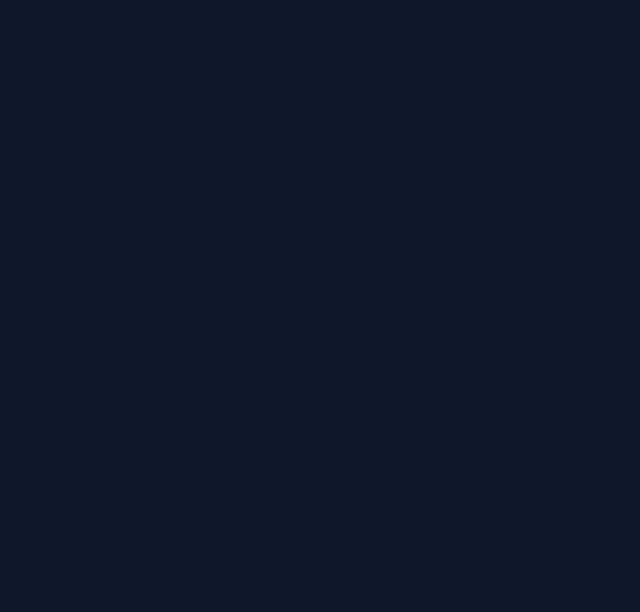
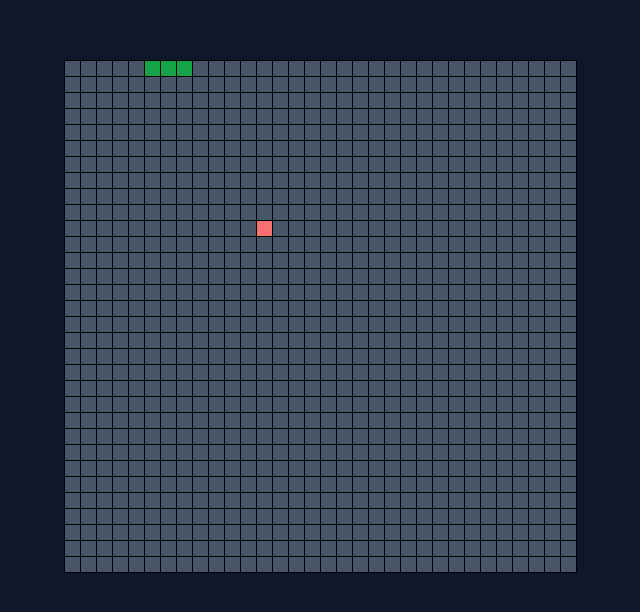
Before and after one commit to priftisk/hangman, a React (Vite) app: page /snake in a window 1280 px wide. Before the commit this address had no page. Shown: the part 116-728 px from the top of the page, without its empty margins (320-960 px from the left). Built offline with nearby package versions, Linux system fonts and the light colour scheme.

Commit message:
Snake basic movement and target

```diff
--- a/src/App.jsx
+++ b/src/App.jsx
@@ -3,7 +3,7 @@ import { BrowserRouter, Route, Routes } from "react-router-dom";
 import HangmanPage from "./pages/HangmanPage";
 import HomePage from "./pages/HomePage";
 import BattleFieldPage from "./pages/BattleFieldPage";
-import BunnyPage from "./pages/BunnyPage";
+import SnakePage from "./pages/SnakePage";
 // import HowHighPage from "./pages/HowHighPage";
 // import WordlePage from "./pages/WordlePage";
 function App() {
@@ -13,7 +13,7 @@ function App() {
         <Route path="/" element={<HomePage />}>
           <Route path="hangman" element={<HangmanPage />} />
           <Route path="minefield" element={<BattleFieldPage />} />
-          <Route path="bunny" element={<BunnyPage />} />
+          <Route path="snake" element={<SnakePage />} />
           {/* <Route path="how-high" element={<HowHighPage />} />
           <Route path="wordle" element={<WordlePage />} /> */}
         </Route>
--- a/src/components/bunny/Bunny.jsx
+++ /dev/null
@@ -1,74 +0,0 @@
-import { Sprite, useTick } from "@pixi/react";
-import { useEffect, useState, useRef } from "react";
-import { WIDTH, HEIGHT, VELOCITY } from "../../helper/bunny";
-import bunny from "../../icons/bunny/bunny.png";
-export default function Bunny({ setCarrotPos, setScore, carrotPos }) {
-  const [position, setPosition] = useState({ x: WIDTH / 2, y: HEIGHT / 2 });
-  // Use a ref to store the current keys pressed
-  const keysPressed = useRef({
-    w: false,
-    a: false,
-    s: false,
-    d: false,
-  });
-
-  // Handle key down and key up events
-  const handleKeyDown = (e) => {
-    if (["w", "a", "s", "d"].includes(e.key.toLowerCase())) {
-      keysPressed.current[e.key] = true;
-    }
-  };
-
-  const handleKeyUp = (e) => {
-    if (["w", "a", "s", "d"].includes(e.key.toLowerCase())) {
-      keysPressed.current[e.key] = false;
-    }
-  };
-
-  // Add event listeners for key down and key up
-  useEffect(() => {
-    document.addEventListener("keydown", handleKeyDown);
-    document.addEventListener("keyup", handleKeyUp);
-
-    // Clean up event listeners on component unmount
-    return () => {
-      document.removeEventListener("keydown", handleKeyDown);
-      document.removeEventListener("keyup", handleKeyUp);
-    };
-  }, []);
-
-  useEffect(() => {
-    const margin = 5;
-    const targetX = carrotPos.x;
-    const targetY = carrotPos.y;
-
-    if (
-      Math.abs(parseInt(position.x) - targetX) <= margin &&
-      Math.abs(parseInt(position.y) - targetY) <= margin
-    ) {
-      setCarrotPos({ x: parseInt(Math.random() * WIDTH), y: parseInt(Math.random() * HEIGHT) });
-      setScore((prev) => prev + 1);
-    }
-  }, [position]);
-
-  // Update the bunny's position on each tick
-  useTick((delta) => {
-    setPosition((prevPosition) => {
-      let newX = prevPosition.x;
-      let newY = prevPosition.y;
-
-      if (keysPressed.current.w) newY -= VELOCITY * delta; // Move up
-      if (keysPressed.current.a) newX -= VELOCITY * delta; // Move left
-      if (keysPressed.current.s) newY += VELOCITY * delta; // Move down
-      if (keysPressed.current.d) newX += VELOCITY * delta; // Move right
-
-      // Ensure the bunny stays within the screen boundaries
-      newX = Math.max(0, Math.min(WIDTH - 30, newX));
-      newY = Math.max(0, Math.min(HEIGHT - 10, newY));
-
-      return { x: newX, y: newY };
-    });
-  });
-
-  return <Sprite image={bunny} x={position.x} y={position.y} zIndex={2} />;
-}
--- a/src/components/bunny/Carrot.jsx
+++ /dev/null
@@ -1,6 +0,0 @@
-import { Sprite } from "@pixi/react";
-import carrot from "../../icons/bunny/carrot.png";
-
-export default function Carrot({ pos }) {
-  return <Sprite image={carrot} x={pos.x} y={pos.y} zIndex={1} />;
-}
--- /dev/null
+++ b/src/components/snake/Cell.jsx
@@ -0,0 +1,27 @@
+import { useMemo } from "react";
+import PropTypes from "prop-types";
+export default function Cell({ pos, rowIdx, colIdx, targetPos }) {
+  const hasSnake = useMemo(() => {
+    return (
+      pos.findIndex((item) => item.row === rowIdx && item.col === colIdx) !== -1
+    );
+  }, [pos, colIdx, rowIdx]);
+  const hasTarget = useMemo(() => {
+    return targetPos.col === colIdx && targetPos.row === rowIdx;
+  }, [targetPos, colIdx, rowIdx]);
+  return (
+    <td
+      className={`border border-black cursor-move w-4 h-4 ${
+        hasSnake ? "bg-green-600" : hasTarget ? "bg-red-400" : "bg-slate-600"
+      }`}
+      key={`${rowIdx}${colIdx}`}
+    ></td>
+  );
+}
+
+Cell.propTypes = {
+  pos: PropTypes.array,
+  rowIdx: PropTypes.number,
+  colIdx: PropTypes.number,
+  targetPos: PropTypes.object,
+};
--- /dev/null
+++ b/src/helper/snake.jsx
@@ -0,0 +1,24 @@
+export default class Snake {
+  constructor(size, isAlive) {
+    this.size = size;
+    this.isAlive = isAlive;
+  }
+
+  eat(size = 1) {
+    this.size += size;
+  }
+
+  kill() {
+    this.isAlive = false;
+  }
+}
+export const ROWS = 32;
+export const COLS = 32;
+
+export function GridInit() {
+  return Array.from({ length: ROWS }, () =>
+    Array.from({ length: COLS }, () => ({
+      isEmpty: true,
+    }))
+  );
+}
--- a/src/pages/BattleFieldPage.jsx
+++ b/src/pages/BattleFieldPage.jsx
@@ -85,6 +85,7 @@ export default function BattleFieldPage() {
 
     if (hasBomb({ cell: targetCell })) {
       setGameOver(true);
+      setShowBombs(true)
       setGameOverReason("You hit a bomb");
       return;
     }
--- a/src/pages/BunnyPage.jsx
+++ /dev/null
@@ -1,17 +0,0 @@
-import { Stage } from "@pixi/react";
-import Bunny from "../components/bunny/Bunny";
-import { WIDTH, HEIGHT } from "../helper/bunny";
-import Carrot from "../components/bunny/Carrot";
-import { useState } from "react";
-
-export default function BunnyPage() {
-  const [carrotPos, setCarrotPos] = useState({ x: 200, y: 300});
-  const [score, setScore] = useState(0)
-  console.log(carrotPos)
-  return (
-    <Stage width={WIDTH} height={HEIGHT} options={{ background: 0x1099bb }}>
-      <Bunny setCarrotPos={setCarrotPos} setScore={setScore} carrotPos={carrotPos}/>
-      <Carrot pos={carrotPos}/>
-    </Stage>
-  );
-}
--- /dev/null
+++ b/src/pages/SnakePage.jsx
@@ -0,0 +1,84 @@
+import { useEffect, useState } from "react";
+import Snake, { GridInit } from "../helper/snake";
+import Cell from "../components/snake/Cell";
+
+export default function SnakePage() {
+  const [cells, setCells] = useState(GridInit());
+  const snake = new Snake(3);
+  const [pos, setPos] = useState(
+    Array.from({ length: snake.size }, (v, i) => ({ row: 0, col: i }))
+  );
+  const [direction, setDirection] = useState({ row: 0, col: 1 }); // Moving right initially
+  const [targetPos, setTargetPos] = useState({ row: 10, col: 12 });
+  useEffect(() => {
+    // Add event listener for keypress to change snake direction
+    const handleKeyPress = (event) => {
+      switch (event.key) {
+        case "ArrowUp":
+          if (direction.row === 0) setDirection({ row: -1, col: 0 });
+          break;
+        case "ArrowDown":
+          if (direction.row === 0) setDirection({ row: 1, col: 0 });
+          break;
+        case "ArrowLeft":
+          if (direction.col === 0) setDirection({ row: 0, col: -1 });
+          break;
+        case "ArrowRight":
+          if (direction.col === 0) setDirection({ row: 0, col: 1 });
+          break;
+        default:
+          break;
+      }
+    };
+
+    window.addEventListener("keydown", handleKeyPress);
+    return () => {
+      window.removeEventListener("keydown", handleKeyPress);
+    };
+  }, [direction]);
+
+  useEffect(() => {
+    const tick = setInterval(() => {
+      setPos((prevPos) => {
+        const newPos = prevPos.map((item, idx) => {
+          if (idx === 0) {
+            // Move head
+            return {
+              row: (item.row + direction.row + cells.length) % cells.length, // cells.length used to wrap around the row
+              col:
+                (item.col + direction.col + cells[0].length) % cells[0].length, //cells[0].length used to wrap around the col
+            };
+          } else {
+            // Rest of body follows the previous cell's position
+            return prevPos[idx - 1];
+          }
+        });
+        return newPos;
+      });
+    }, 200);
+
+    return () => clearInterval(tick);
+  }, [direction, cells]);
+
+  return (
+    <div className="flex flex-col items-center justify-center min-h-screen overflow-x-auto">
+      <table className="min-w-1/2 table-auto border-collapse border border-gray-300">
+        <tbody>
+          {cells.map((row, rowIdx) => (
+            <tr key={rowIdx} className="odd:bg-gray-50 even:bg-white">
+              {row.map((_, colIdx) => (
+                <Cell
+                  key={`${rowIdx}${colIdx}`}
+                  colIdx={colIdx}
+                  rowIdx={rowIdx}
+                  pos={pos}
+                  targetPos={targetPos}
+                />
+              ))}
+            </tr>
+          ))}
+        </tbody>
+      </table>
+    </div>
+  );
+}
```
Also changed, not shown: src/icons/bunny/bunny.png (deleted), src/icons/bunny/carrot.png (deleted).
